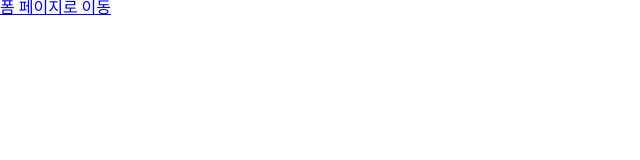
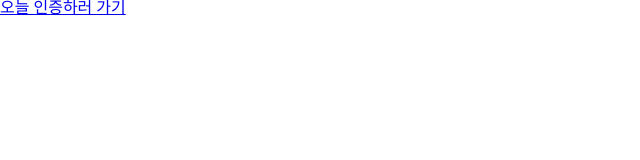
Before and after one commit to kw0n0/Better-Morning, a React (Vite) app in the folder client/: page / in a window 1280 px wide. Shown: the top 160 px of the page, without its empty margins (0-640 px from the left). Built offline with nearby package versions, Linux system fonts and the light colour scheme.

Commit message:
refactor: 스위치 문으로 변경 및 간단한 문구수정

```diff
--- a/client/src/pages/form/index.tsx
+++ b/client/src/pages/form/index.tsx
@@ -61,7 +61,8 @@ function Form() {
         `}
       >
         {SERVER_DATA.map((item) => {
-          if (item.type === 'text') {
+          switch (item.type) {
+            case 'text':
               return (
                 <TextInput
                   key={item.id}
@@ -73,9 +74,8 @@ function Form() {
                   ref={(ref: ChildRef) => (childRefs.current[item.id] = ref)}
                 />
               );
-          }
 
-          if (item.type === 'time') {
+            case 'time':
               return (
                 <TimeInput
                   key={item.id}
@@ -87,9 +87,8 @@ function Form() {
                   ref={(ref: ChildRef) => (childRefs.current[item.id] = ref)}
                 />
               );
-          }
 
-          if (item.type === 'range') {
+            case 'range':
               return (
                 <RangeInput
                   key={item.id}
@@ -101,9 +100,8 @@ function Form() {
                   ref={(ref: ChildRef) => (childRefs.current[item.id] = ref)}
                 />
               );
-          }
 
-          if (item.type === 'checkbox') {
+            case 'checkbox':
               return (
                 <CheckboxInput
                   key={item.id}
@@ -114,9 +112,8 @@ function Form() {
                   ref={(ref: ChildRef) => (childRefs.current[item.id] = ref)}
                 />
               );
-          }
 
-          if (item.type === 'image') {
+            case 'image':
               return (
                 <ImageInput
                   key={item.id}
@@ -126,6 +123,9 @@ function Form() {
                   ref={(ref: ChildRef) => (childRefs.current[item.id] = ref)}
                 />
               );
+
+            default:
+              return <></>;
           }
         })}
       </form>
--- a/client/src/pages/home/index.tsx
+++ b/client/src/pages/home/index.tsx
@@ -1,7 +1,7 @@
 import { Link } from 'react-router-dom';
 
 function Home() {
-  return <Link to="/form">폼 페이지로 이동</Link>;
+  return <Link to="/form">오늘 인증하러 가기</Link>;
 }
 
 export default Home;
```
Lines whose indentation alone changed are shown as unchanged.
